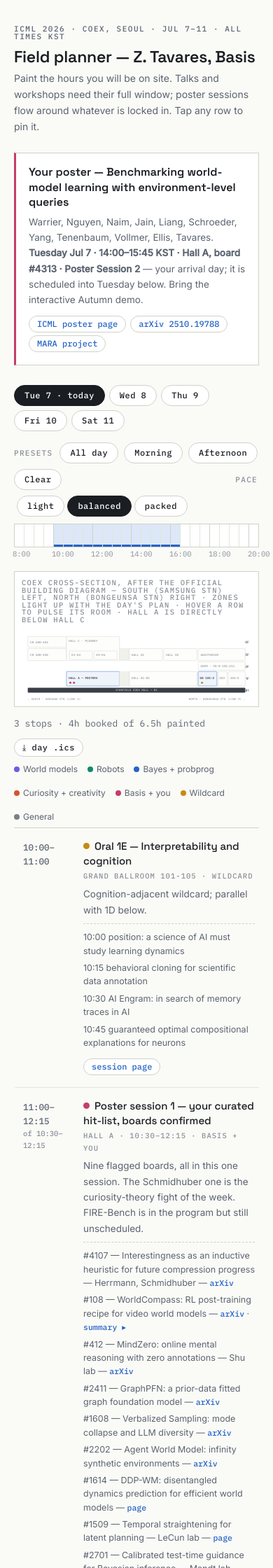
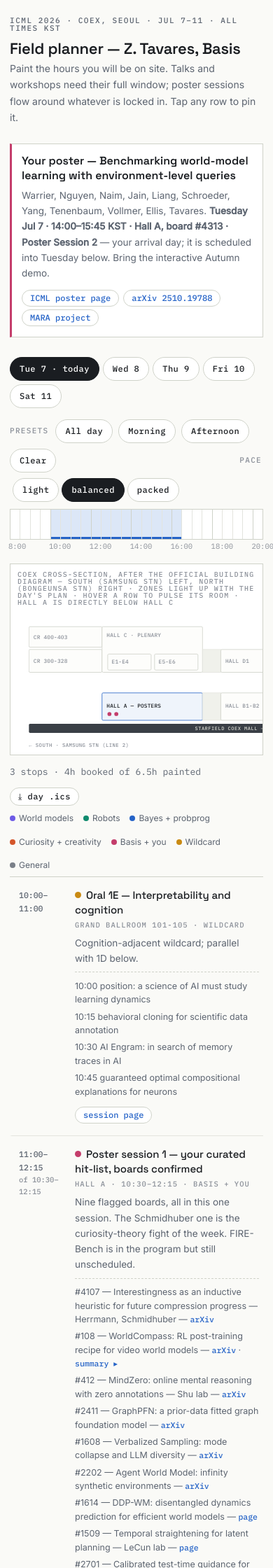
Before and after one commit to zenna/zenna.github.io, a Jekyll site: the page playground/icml2026/index.html, which Jekyll copies as it is, in a window 390 px wide. Shown: the top 2240 px of the page at 70% size. Built offline with Jekyll 4.4.1, drawn with Linux system fonts in a browser that asks for light colours.

Commit message:
Planner: mobile-friendly — scrollable map, touch-size paint cells and buttons
Co-Authored-By: Claude Fable 5 <noreply@anthropic.com>

```diff
--- a/playground/icml2026/index.html
+++ b/playground/icml2026/index.html
@@ -17,6 +17,7 @@
   --team:#C43D6B; --wild:#C98A12; --meta:#7A8089;
 }
 *{box-sizing:border-box}
+html{-webkit-text-size-adjust:100%}
 body{margin:0;background:var(--paper);color:var(--ink);font:15px/1.65 Inter,system-ui,sans-serif;-webkit-font-smoothing:antialiased}
 .wrap{max-width:760px;margin:0 auto;padding:36px 20px 64px}
 .eyebrow{font:500 11px/1 "IBM Plex Mono",monospace;letter-spacing:.14em;text-transform:uppercase;color:var(--graphite)}
@@ -35,7 +36,7 @@ button:focus-visible,.row:focus-visible{outline:2px solid var(--cobalt);outline-
 .ctl{display:flex;align-items:center;gap:8px;flex-wrap:wrap;margin:0 0 10px}
 .ctl .lab{font:500 11px/1 "IBM Plex Mono",monospace;letter-spacing:.12em;text-transform:uppercase;color:var(--faint);margin-right:2px}
 .ctl .sp{flex:1}
-.strip{display:flex;border:1px solid var(--hairline2);overflow:hidden;touch-action:none;user-select:none;background:#fff}
+.strip{display:flex;border:1px solid var(--hairline2);overflow:hidden;touch-action:none;user-select:none;-webkit-user-select:none;background:#fff}
 .cell{flex:1;height:38px;border-right:1px solid var(--hairline);cursor:pointer;background:#fff}
 .cell:last-child{border-right:none}
 .cell.hr{border-right-color:var(--hairline2)}
@@ -44,7 +45,8 @@ button:focus-visible,.row:focus-visible{outline:2px solid var(--cobalt);outline-
 .ruler span{position:absolute;transform:translateX(-2px)}
 .sum{font:400 13px/1.5 "IBM Plex Mono",monospace;color:var(--graphite);margin:14px 0 8px;display:flex;align-items:center;gap:12px;flex-wrap:wrap}
 #ics{padding:6px 11px}
-.mapwrap{margin:14px 0 2px;border:1px solid var(--hairline2);background:#fff;padding:10px 10px 4px}
+.mapwrap{margin:14px 0 2px;border:1px solid var(--hairline2);background:#fff;padding:10px 10px 4px;overflow-x:auto;-webkit-overflow-scrolling:touch}
+#map{min-width:620px}
 .maphead{font:500 10.5px/1 "IBM Plex Mono",monospace;letter-spacing:.12em;text-transform:uppercase;color:var(--faint);margin:0 0 8px}
 #map{width:100%;height:auto;display:block}
 #map .zone rect{fill:#FDFDFB;stroke:var(--hairline2)}
@@ -89,9 +91,16 @@ button:focus-visible,.row:focus-visible{outline:2px solid var(--cobalt);outline-
 .foot{font-size:12.5px;color:var(--faint);margin-top:22px;border-top:1px solid var(--hairline2);padding-top:12px}
 .dot{width:9px;height:9px;border-radius:50%;display:inline-block;margin-right:7px;vertical-align:1px}
 @media(max-width:560px){
-  .row,.gap{grid-template-columns:76px 1fr;gap:10px}
-  h1{font-size:23px}
-  .cell{height:32px}
+  .wrap{padding:24px 14px 48px}
+  .row,.gap{grid-template-columns:70px 1fr;gap:10px}
+  h1{font-size:22px}
+  .cell{height:42px}
+  button{padding:10px 13px}
+  .tabs{gap:5px}
+  .time{font-size:11.5px}
+  .maphead{font-size:10px}
+  .psum{padding:10px 10px}
+  .card{padding:13px 14px}
 }
 </style>
 </head>
```
